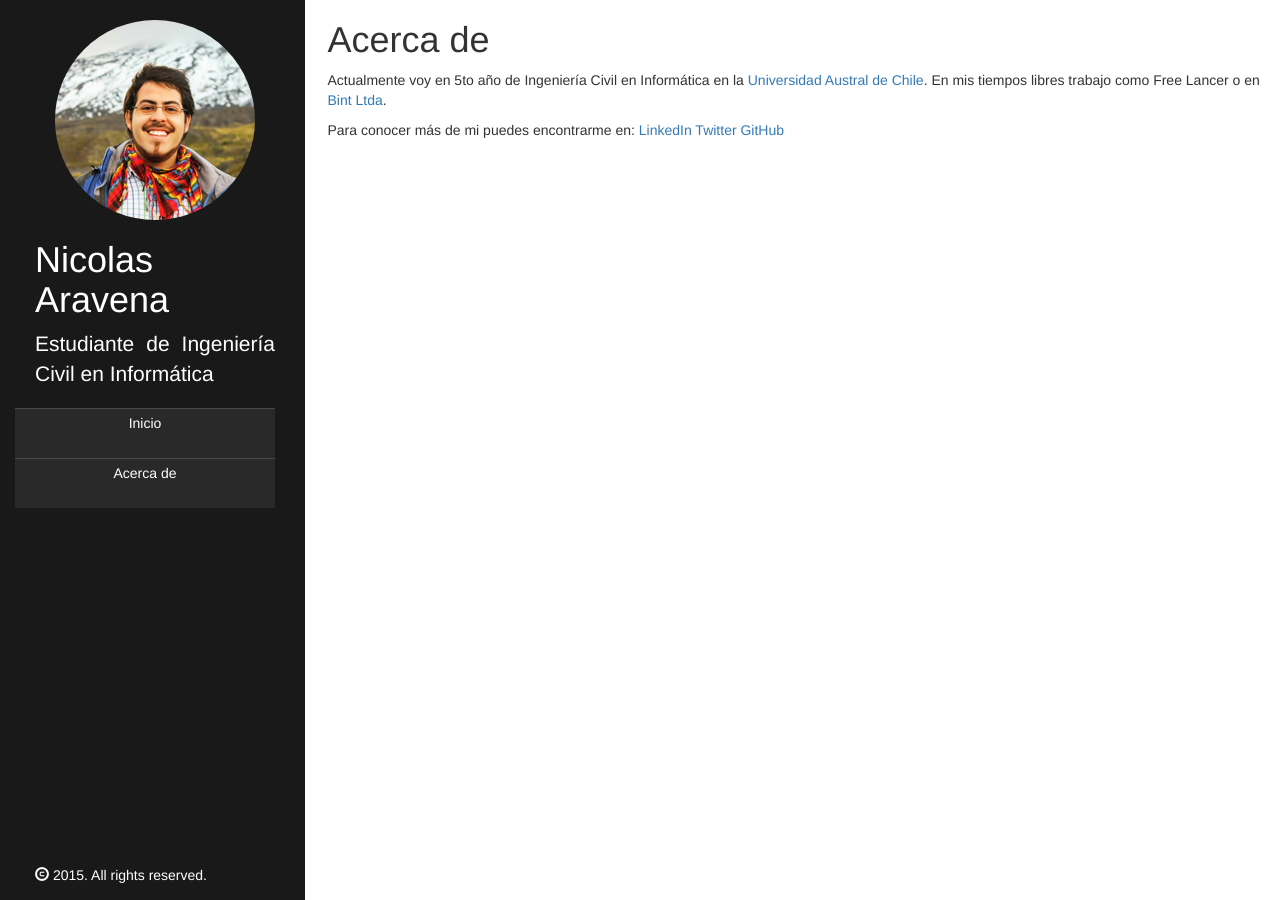
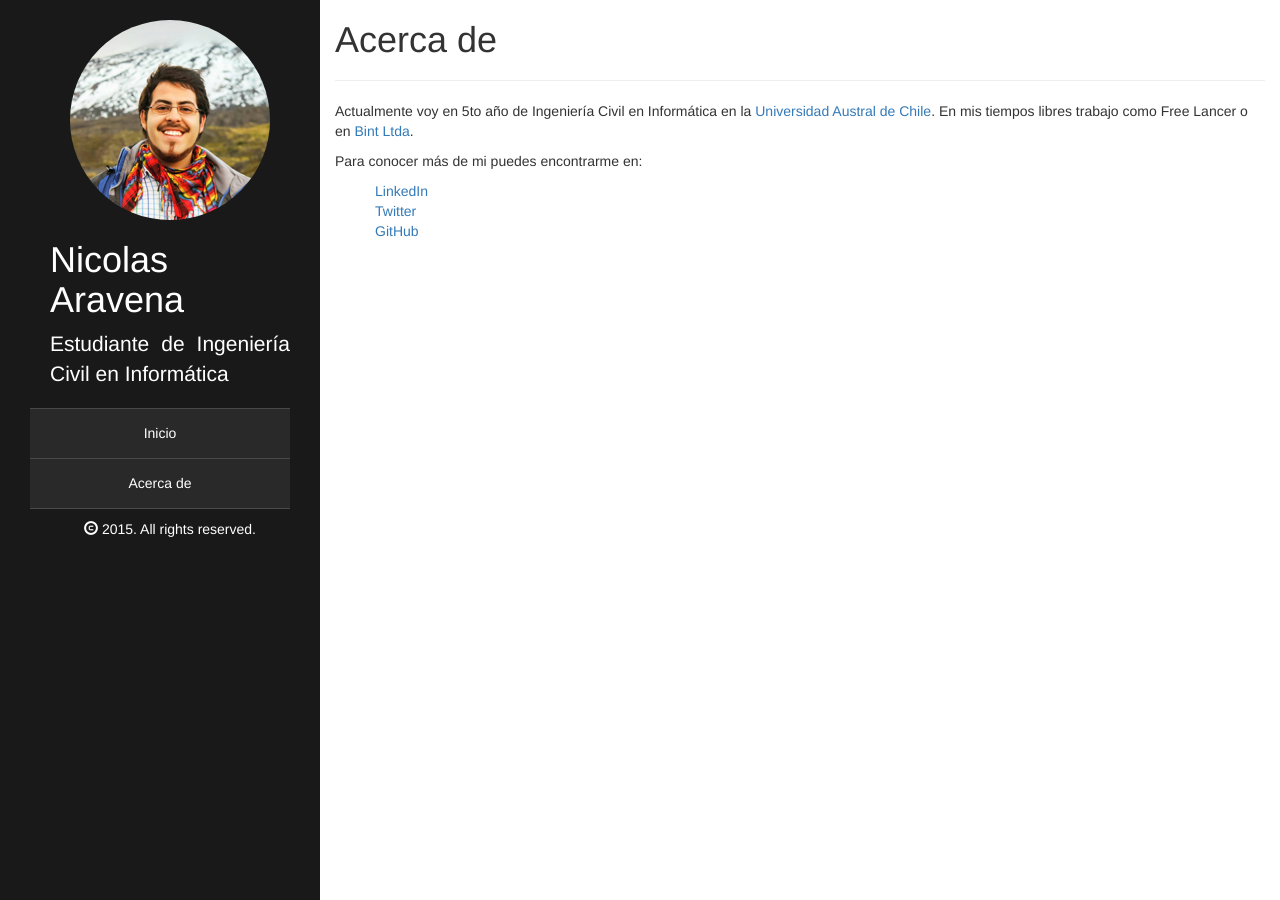
Before and after one commit to nicoaravena/nicoaravena.github.io, a Jekyll site: the page built from about.md, in a window 1280 px wide. Built offline with Jekyll 4.4.1, drawn with Linux system fonts in a browser that asks for light colours; nearby versions of some CDN libraries; Markdown is read by kramdown in place of the engine named in the settings.

Commit message:
More style changes

```diff
--- a/_layouts/page.html
+++ b/_layouts/page.html
@@ -4,5 +4,6 @@ layout: default
 
 <div class="page">
   <h1 class="page-title">{{ page.title }}</h1>
+  <hr>
   {{ content }}
 </div>
--- a/about.md
+++ b/about.md
@@ -6,6 +6,6 @@ title: Acerca de
 Actualmente voy en 5to año de Ingeniería Civil en Informática en la [Universidad Austral de Chile](http://www.uach.cl). En mis tiempos libres trabajo como Free Lancer o en [Bint Ltda](http://www.bint.cl).
 
 Para conocer más de mi puedes encontrarme en:
-[LinkedIn](http://cl.linkedin.com/in/dalanth)
-[Twitter](https://twitter.com/Dalanth1)
-[GitHub](https://github.com/Dalanth)
+* [LinkedIn](http://cl.linkedin.com/in/dalanth)
+* [Twitter](https://twitter.com/Dalanth1)
+* [GitHub](https://github.com/Dalanth)
--- a/public/css/style.css
+++ b/public/css/style.css
@@ -20,6 +20,7 @@ ul{
 
 .sidebar-nav {
 	padding: 0;
+	border-bottom: solid #494949 1px;
 }
 
 .sidebar-nav a {
@@ -28,7 +29,7 @@ ul{
 	border-top: solid #494949 1px;
 	height: 50px;
 	display: block;
-	line-height: 29px;
+	line-height: 49px;
 	transition: 0.7s;
 		-moz-transition: 0.7s;
 		-webkit-transition: 0.7s;
@@ -63,8 +64,6 @@ ul{
 }
 
 .copyright {
-	bottom: 5px;
-	position: absolute;
 	padding-left: 20px;
 }
 
@@ -73,3 +72,7 @@ ul{
 	padding-bottom: 25px;
 	margin: auto;
 }
+
+.row {
+	margin: 0;
+}
```
